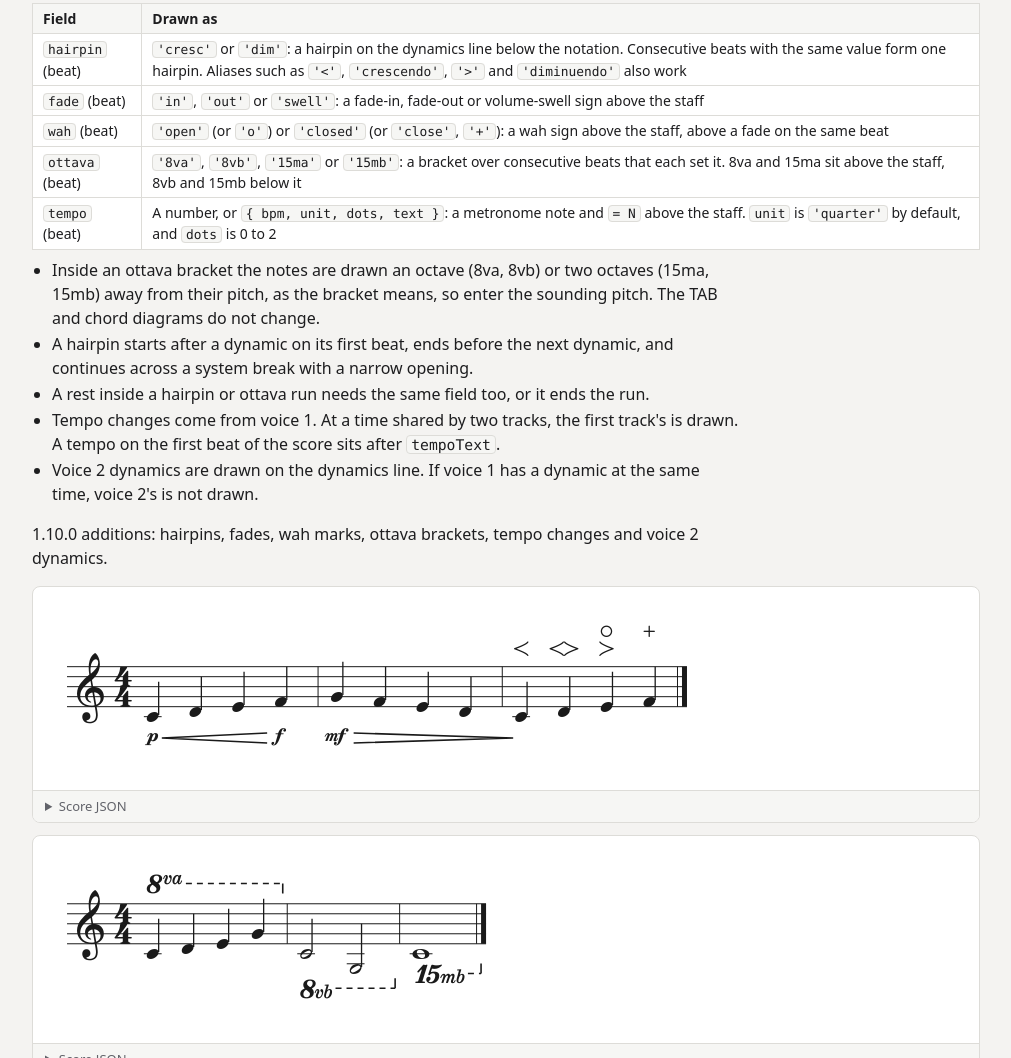
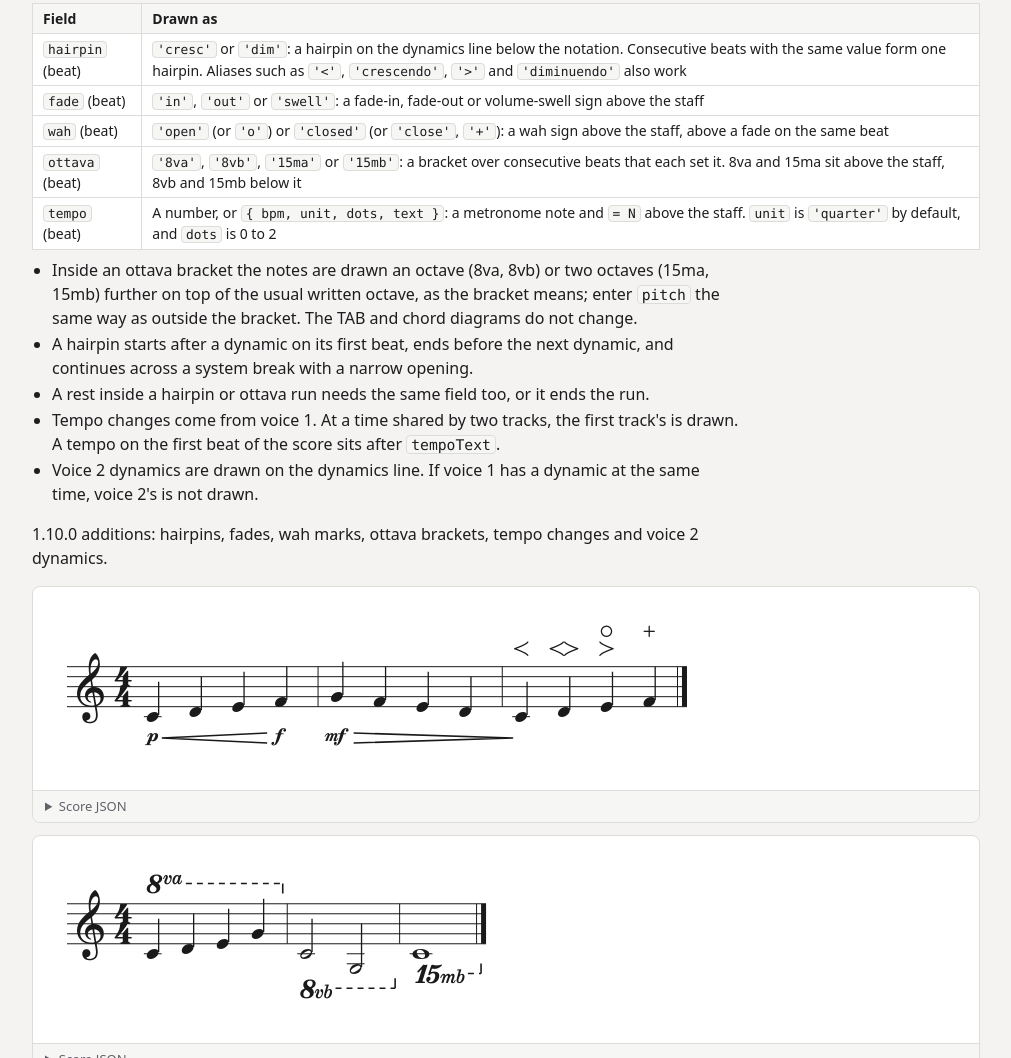
Before and after one commit to peteblackbone/music-score, a website: page docs/features.html in a window 1280 px wide. Shown: the part 8956-10014 px from the top of the page, without its empty margins (134-1145 px from the left). Drawn offline with Linux system fonts and the light colour scheme.

Commit message:
Clarify how ottava brackets combine with the written octave

```diff
--- a/docs/features.html
+++ b/docs/features.html
@@ -209,7 +209,7 @@ renderer.setScore(other);   // swap the score, then call render() again</code></
   <tr><td><code>tempo</code> (beat)</td><td>A number, or <code>{ bpm, unit, dots, text }</code>: a metronome note and <code>= N</code> above the staff. <code>unit</code> is <code>'quarter'</code> by default, and <code>dots</code> is 0 to 2</td></tr>
 </table>
 <ul class="points">
-  <li>Inside an ottava bracket the notes are drawn an octave (8va, 8vb) or two octaves (15ma, 15mb) away from their pitch, as the bracket means, so enter the sounding pitch. The TAB and chord diagrams do not change.</li>
+  <li>Inside an ottava bracket the notes are drawn an octave (8va, 8vb) or two octaves (15ma, 15mb) further on top of the usual written octave, as the bracket means; enter <code>pitch</code> the same way as outside the bracket. The TAB and chord diagrams do not change.</li>
   <li>A hairpin starts after a dynamic on its first beat, ends before the next dynamic, and continues across a system break with a narrow opening.</li>
   <li>A rest inside a hairpin or ottava run needs the same field too, or it ends the run.</li>
   <li>Tempo changes come from voice 1. At a time shared by two tracks, the first track's is drawn. A tempo on the first beat of the score sits after <code>tempoText</code>.</li>
```
Also changed, not shown: README.md.
